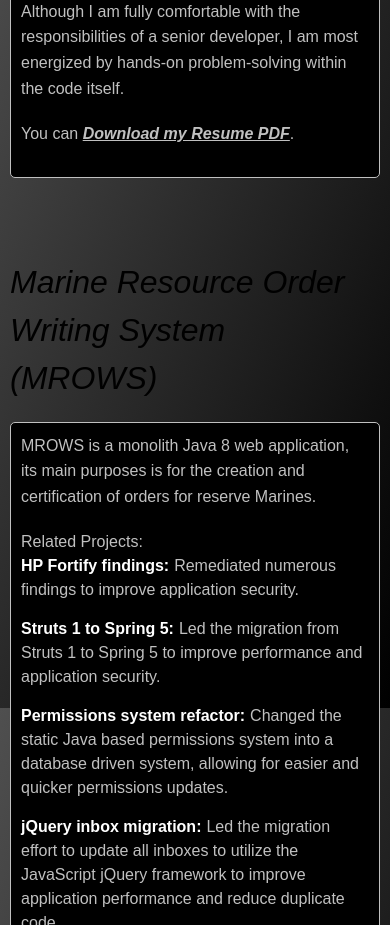
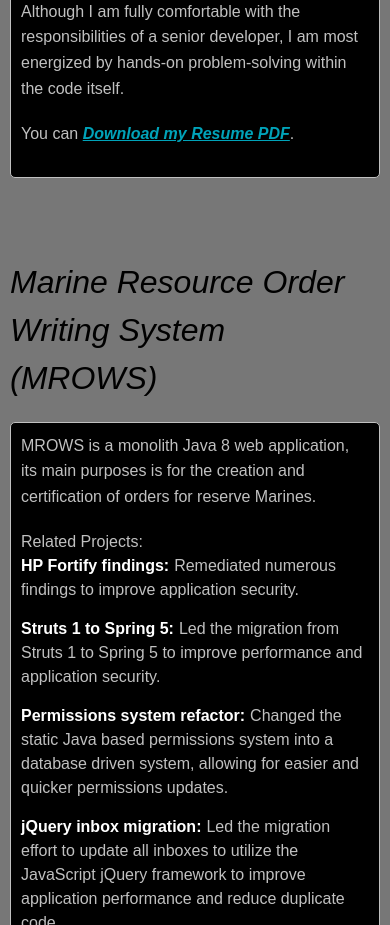
Before and after one commit to ethan5191/portfolio_v2, a Next.js app: page / in a window 390 px wide. Shown: the part 980-1905 px from the top of the page. Built offline with nearby package versions, Linux system fonts and the light colour scheme.

Commit message:
Changed link color in about section, updated colors for hamburger menu

```diff
--- a/app/components/shared/sectionContent.module.css
+++ b/app/components/shared/sectionContent.module.css
@@ -39,10 +39,11 @@
     font-weight: bold;
     font-style: italic;
     text-decoration: underline;
+    color: #00A3B9;
 }
 
 .sectionContentWrapper a:hover {
-    color: #ffffff;
+    color: #C0C0C0;
 }
 
 @media (max-width: 768px) {
--- a/app/globals.css
+++ b/app/globals.css
@@ -2,8 +2,8 @@
 
 body {
     /* Use background-image for the gradient */
-    background-image: linear-gradient(to bottom right, #4f4f4f, #000000);
-
+    /*background-image: linear-gradient(to bottom, #000000, #C0C0C0 98%);*/
+    background-color: #777777;
     /* Optional: ensure the gradient covers the entire viewport */
     min-height: 100vh;
     margin: 0;
--- a/app/page.module.css
+++ b/app/page.module.css
@@ -195,7 +195,7 @@
         border-radius: 3px;
         transition: all 0.3s ease; /* Smooth transition for animation */
         /* Apply Hamburger Line Color from recent dark theme work */
-        background-color: #FFFFFF; /* White */
+        background-color: #C0C0C0; /* White */
     }
 
     /* *** Mobile Navigation Panel (Closed/Hidden State) on Mobile - Keep using the regular class name *** */
@@ -216,7 +216,7 @@
         height: 100%; /* Full viewport */
         /* Apply Mobile Panel Background Color from recent dark theme work */
         /* Using rgba to allow for subtle transparency */
-        background-color: rgba(9, 46, 36, 0.95); /* Slightly Darker Forest Green with transparency */
+        background-color: rgba(9, 46, 36, 0.90); /* Slightly Darker Forest Green with transparency */
         z-index: 990; /* Below header icon but above main content */
 
         /* Use flexbox to arrange the links inside the panel */
@@ -259,7 +259,7 @@
         border-radius: 4px;
         transition: color 0.3s ease, border-color 0.3s ease;
         /* Apply Mobile Panel Link Color from recent dark theme work */
-        color: #FFFFFF; /* White */
+        color: #C0C0C0;
     }
 
     /* Hover/Active state for mobile nav links */
```
